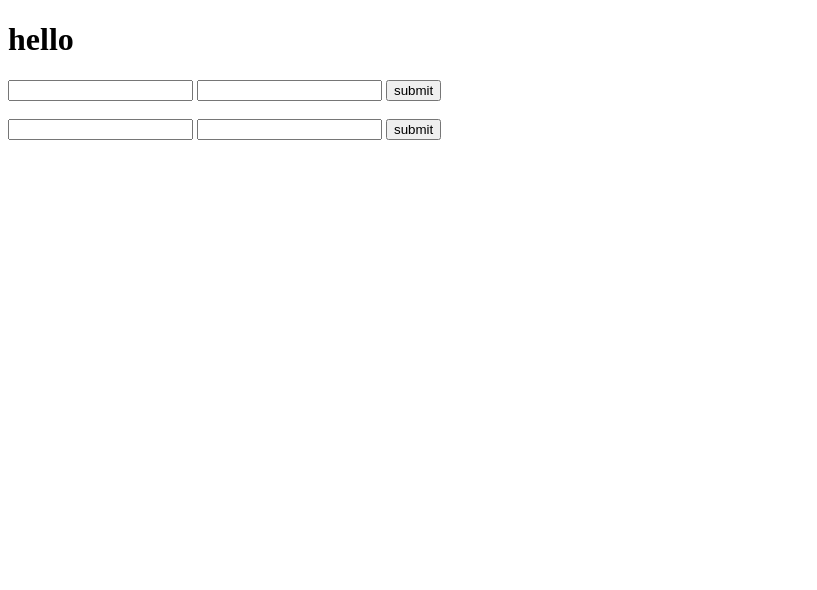
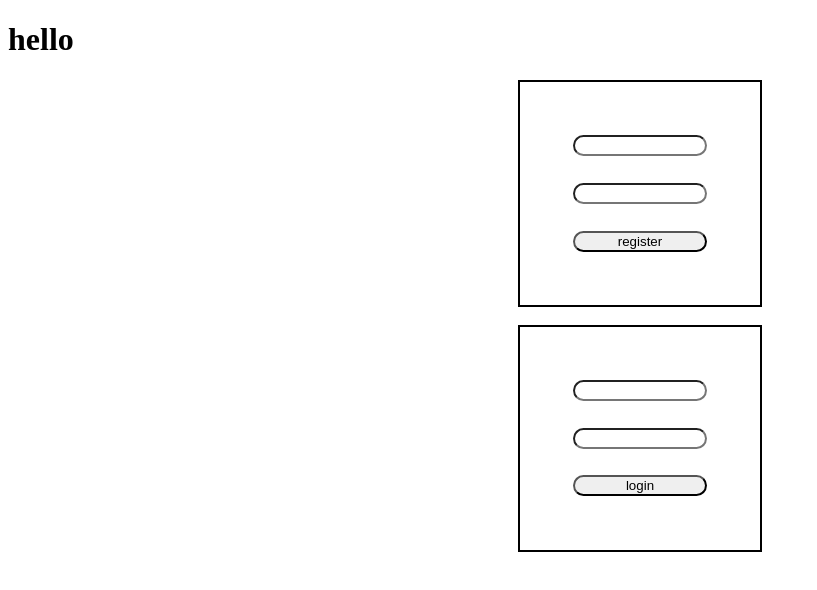
Before and after one commit to fac-17/week-7-langs, a website: page public/index.html in a window 1280 px wide. Shown: the whole page, without its empty margins (0-817 px from the left). Drawn offline with Linux system fonts and the light colour scheme; files that its build step writes are made by us from their sources; files whose address does not match are found by name.

Commit message:
input forms with some basic styling

```diff
--- a/public/index.html
+++ b/public/index.html
@@ -11,24 +11,24 @@
 <h1>hello</h1>
 
 <section class="register__form">
-  <form class="register__form__body" action="/register">
+  <form class="form__body register__form__body" action="/register">
     <label for="new__user"></label>
     <input class="form__input" type="text" id="new__user" required>
     <label for="new__password"></label>
     <input class="form__input" type="text" id="new__password" required>
-    <button id='register__submit' type=submit oname="Submit" value="Submit">submit</button>
+    <button id='register__submit' type=submit oname="Submit" value="Submit">register</button>
   </form>
 </section>
 
 <br/>
 
 <section class="login__form">
-  <form class="login__form__body" action"/login">
+  <form class="form__body login__form__body" action"/login">
     <label for="login__name"></label>
     <input class="form__input" type="text" id="login__name" required>
     <label for="login__password"></label>
     <input class="form__input" type="text" id="login__password" required>
-    <button id='login__submit' type=submit oname="Submit" value="Submit">submit</button>
+    <button id='login__submit' type=submit oname="Submit" value="Submit">login</button>
   </form>
 </section>
 
--- a/public/style.css
+++ b/public/style.css
@@ -0,0 +1,15 @@
+.form__body {
+    display: flex;
+    flex-direction: column;
+    justify-content: center;
+    margin: auto;
+    border: 2px solid black;
+    padding: 2.5em;
+    width: 10rem;
+}
+
+.form__body button, .form__body input {
+    margin: 1em;
+    border-radius: 1em;
+    box-shadow: none;
+}
```
